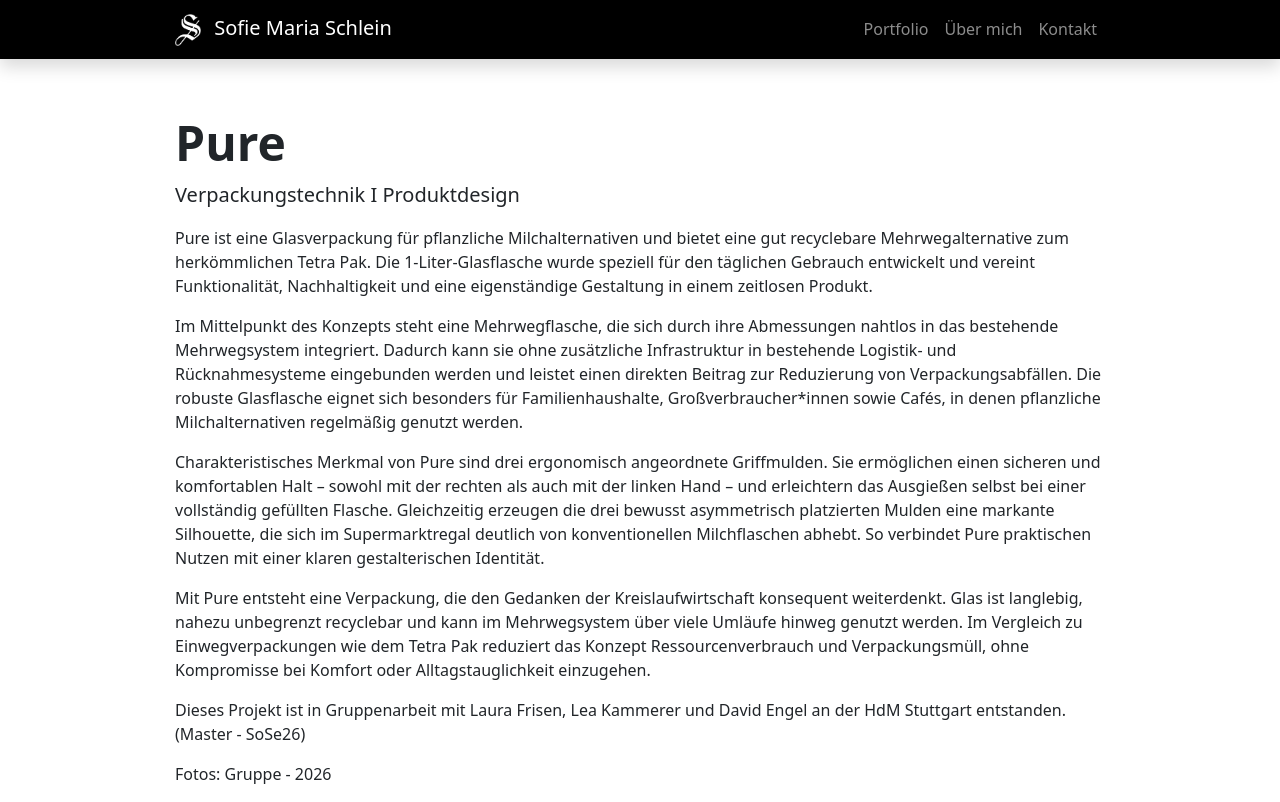
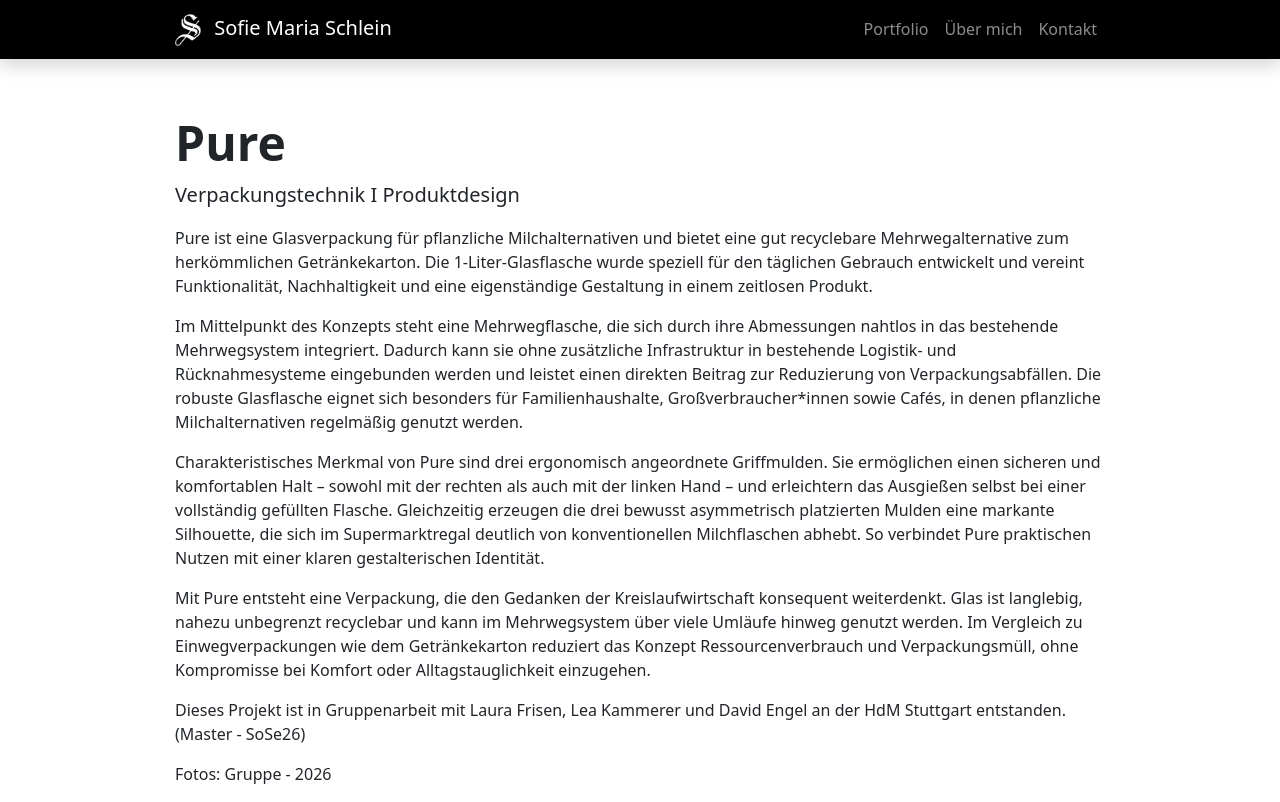
Before and after one commit to sofiesch/sofiesch.github.io, a Jekyll site: the page built from projects/project_1_pure.md, in a window 1280 px wide and 900 px high, cut to the strip 0-802 px from the top of the window. Built offline with Jekyll 4.4.1, drawn with Linux system fonts in a browser that asks for light colours.

Commit message:
Add files via upload

```diff
--- a/projects/project_1_pure.md
+++ b/projects/project_1_pure.md
@@ -22,13 +22,13 @@ project_images:
 
 
 ---
-Pure ist eine Glasverpackung für pflanzliche Milchalternativen und bietet eine gut recyclebare Mehrwegalternative zum herkömmlichen Tetra Pak. Die 1-Liter-Glasflasche wurde speziell für den täglichen Gebrauch entwickelt und vereint Funktionalität, Nachhaltigkeit und eine eigenständige Gestaltung in einem zeitlosen Produkt.
+Pure ist eine Glasverpackung für pflanzliche Milchalternativen und bietet eine gut recyclebare Mehrwegalternative zum herkömmlichen Getränkekarton. Die 1-Liter-Glasflasche wurde speziell für den täglichen Gebrauch entwickelt und vereint Funktionalität, Nachhaltigkeit und eine eigenständige Gestaltung in einem zeitlosen Produkt.
 
 Im Mittelpunkt des Konzepts steht eine Mehrwegflasche, die sich durch ihre Abmessungen nahtlos in das bestehende Mehrwegsystem integriert. Dadurch kann sie ohne zusätzliche Infrastruktur in bestehende Logistik- und Rücknahmesysteme eingebunden werden und leistet einen direkten Beitrag zur Reduzierung von Verpackungsabfällen. Die robuste Glasflasche eignet sich besonders für Familienhaushalte, Großverbraucher*innen sowie Cafés, in denen pflanzliche Milchalternativen regelmäßig genutzt werden.
 
 Charakteristisches Merkmal von Pure sind drei ergonomisch angeordnete Griffmulden. Sie ermöglichen einen sicheren und komfortablen Halt – sowohl mit der rechten als auch mit der linken Hand – und erleichtern das Ausgießen selbst bei einer vollständig gefüllten Flasche. Gleichzeitig erzeugen die drei bewusst asymmetrisch platzierten Mulden eine markante Silhouette, die sich im Supermarktregal deutlich von konventionellen Milchflaschen abhebt. So verbindet Pure praktischen Nutzen mit einer klaren gestalterischen Identität.
 
-Mit Pure entsteht eine Verpackung, die den Gedanken der Kreislaufwirtschaft konsequent weiterdenkt. Glas ist langlebig, nahezu unbegrenzt recyclebar und kann im Mehrwegsystem über viele Umläufe hinweg genutzt werden. Im Vergleich zu Einwegverpackungen wie dem Tetra Pak reduziert das Konzept Ressourcenverbrauch und Verpackungsmüll, ohne Kompromisse bei Komfort oder Alltagstauglichkeit einzugehen.
+Mit Pure entsteht eine Verpackung, die den Gedanken der Kreislaufwirtschaft konsequent weiterdenkt. Glas ist langlebig, nahezu unbegrenzt recyclebar und kann im Mehrwegsystem über viele Umläufe hinweg genutzt werden. Im Vergleich zu Einwegverpackungen wie dem Getränkekarton reduziert das Konzept Ressourcenverbrauch und Verpackungsmüll, ohne Kompromisse bei Komfort oder Alltagstauglichkeit einzugehen.
 
 Dieses Projekt ist in Gruppenarbeit mit Laura Frisen, Lea Kammerer und David Engel an der HdM Stuttgart entstanden. (Master - SoSe26)
 
```
